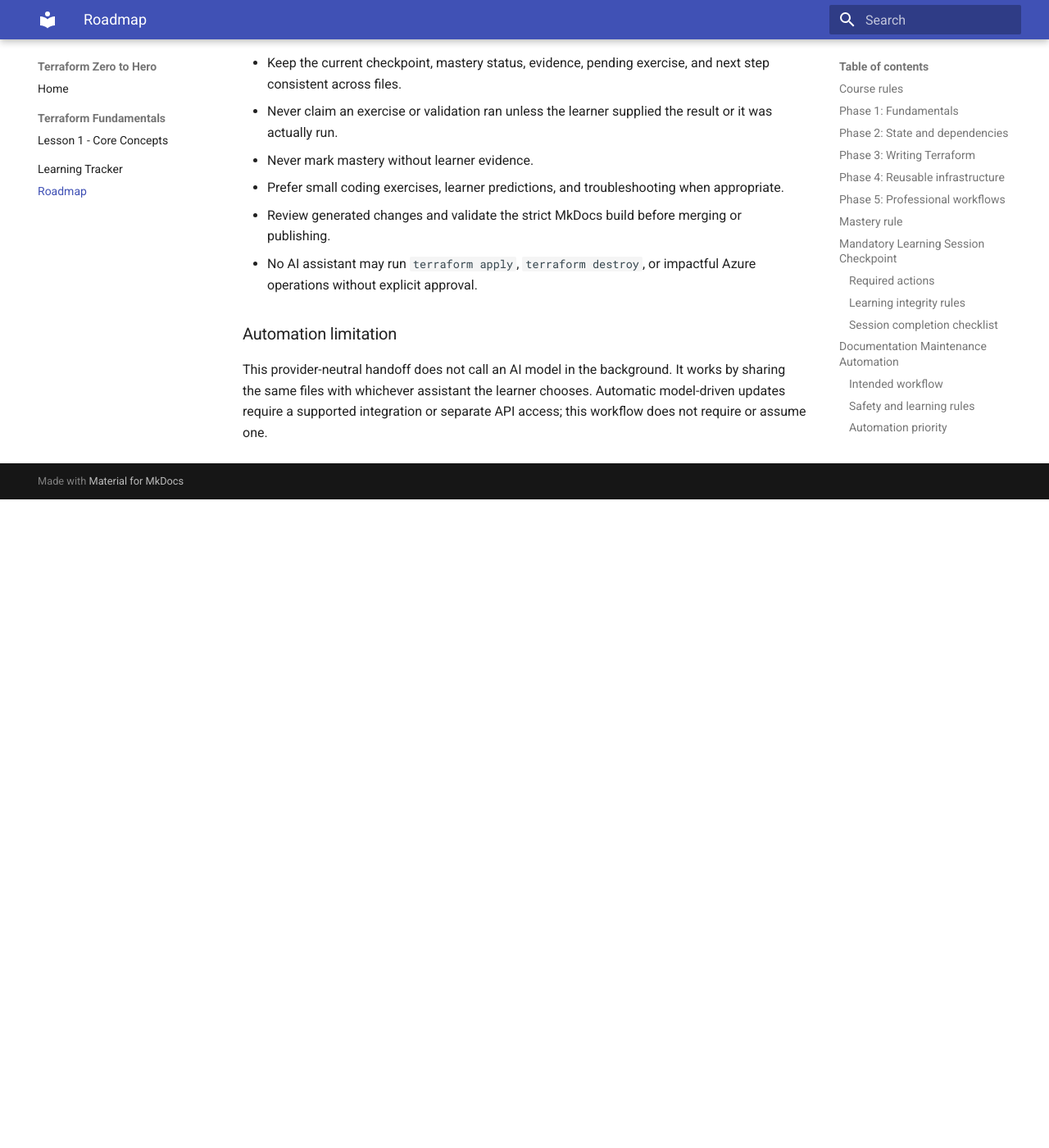
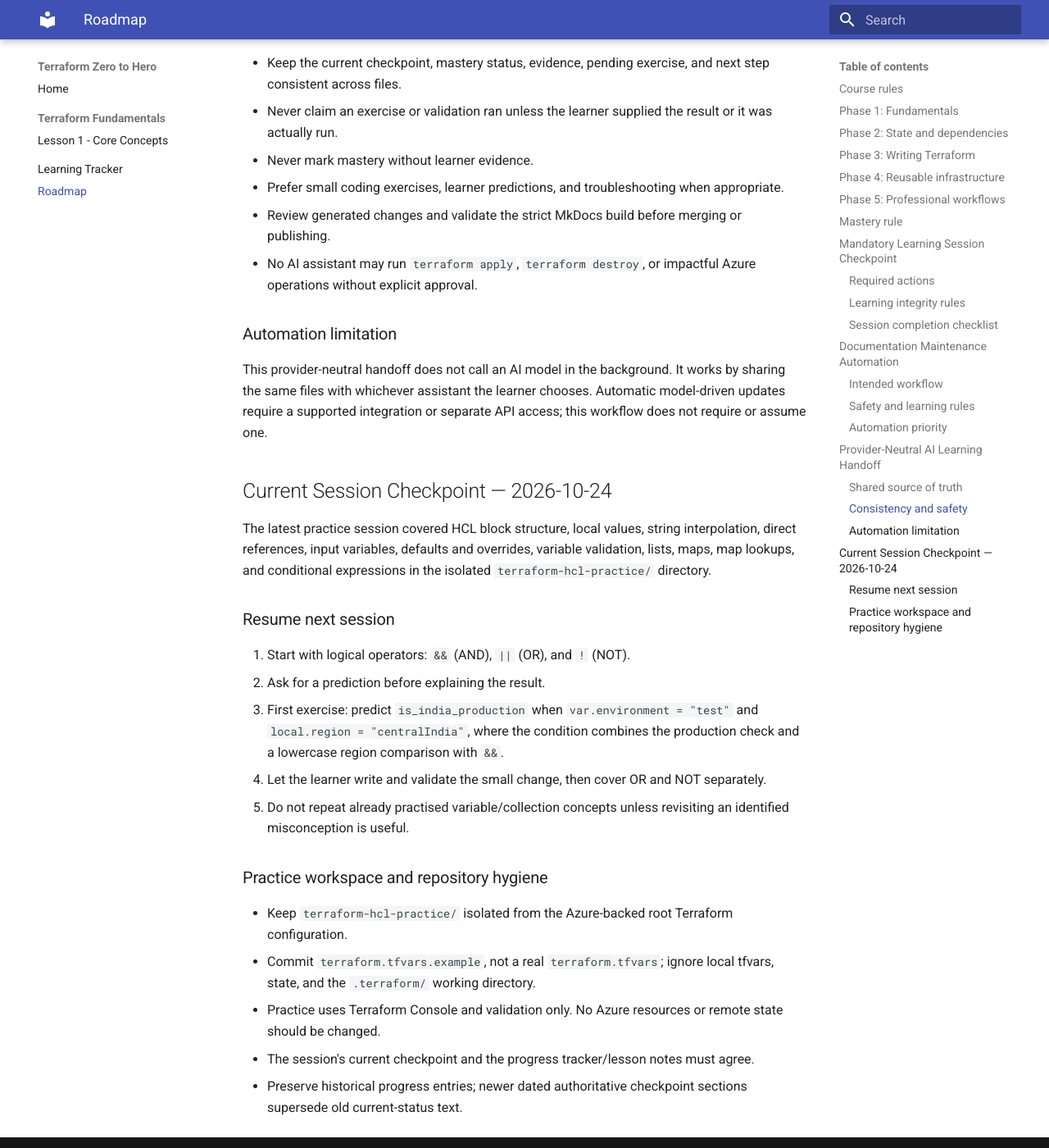
Before and after one commit to pshewale-dev/terraform-azure-lab, an MkDocs documentation site: the page built from docs/LEARNING-ROADMAP.md, in a window 1280 px wide and 1400 px high, scrolled down 4580 px. Shown: the whole window at 82% size. Built offline with MkDocs 1.6.1 and Material for MkDocs 9.7.7, drawn with Linux system fonts in a browser that asks for light colours; before the commit the page ends 5189 px from its top, so only the background shows below that.

Commit message:
Align Terraform roadmap with current HCL checkpoint

```diff
--- a/docs/LEARNING-ROADMAP.md
+++ b/docs/LEARNING-ROADMAP.md
@@ -129,3 +129,22 @@ Automate repetitive validation and publishing first. Then reduce manual progress
 
 ### Automation limitation
 This provider-neutral handoff does not call an AI model in the background. It works by sharing the same files with whichever assistant the learner chooses. Automatic model-driven updates require a supported integration or separate API access; this workflow does not require or assume one.
+
+
+## Current Session Checkpoint — 2026-10-24
+
+The latest practice session covered HCL block structure, local values, string interpolation, direct references, input variables, defaults and overrides, variable validation, lists, maps, map lookups, and conditional expressions in the isolated `terraform-hcl-practice/` directory.
+
+### Resume next session
+1. Start with logical operators: `&&` (AND), `||` (OR), and `!` (NOT).
+2. Ask for a prediction before explaining the result.
+3. First exercise: predict `is_india_production` when `var.environment = "test"` and `local.region = "centralIndia"`, where the condition combines the production check and a lowercase region comparison with `&&`.
+4. Let the learner write and validate the small change, then cover OR and NOT separately.
+5. Do not repeat already practised variable/collection concepts unless revisiting an identified misconception is useful.
+
+### Practice workspace and repository hygiene
+- Keep `terraform-hcl-practice/` isolated from the Azure-backed root Terraform configuration.
+- Commit `terraform.tfvars.example`, not a real `terraform.tfvars`; ignore local tfvars, state, and the `.terraform/` working directory.
+- Practice uses Terraform Console and validation only. No Azure resources or remote state should be changed.
+- The session's current checkpoint and the progress tracker/lesson notes must agree.
+- Preserve historical progress entries; newer dated authoritative checkpoint sections supersede old current-status text.
```
